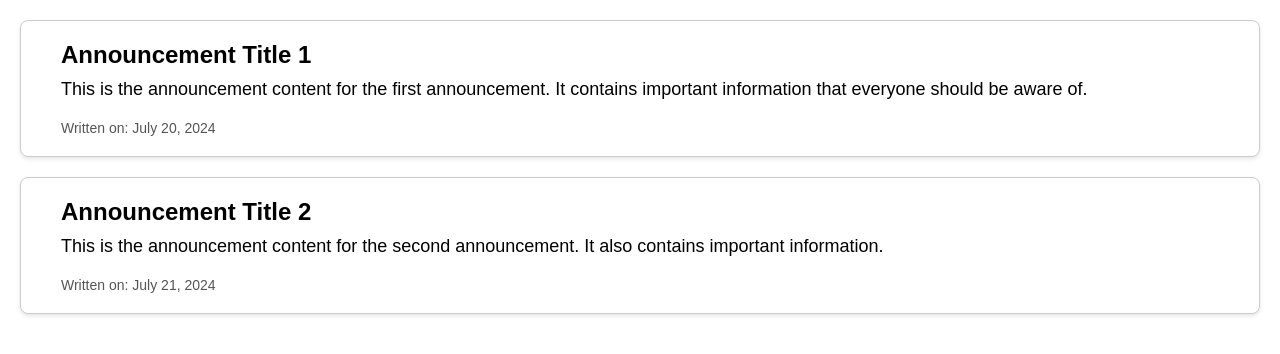
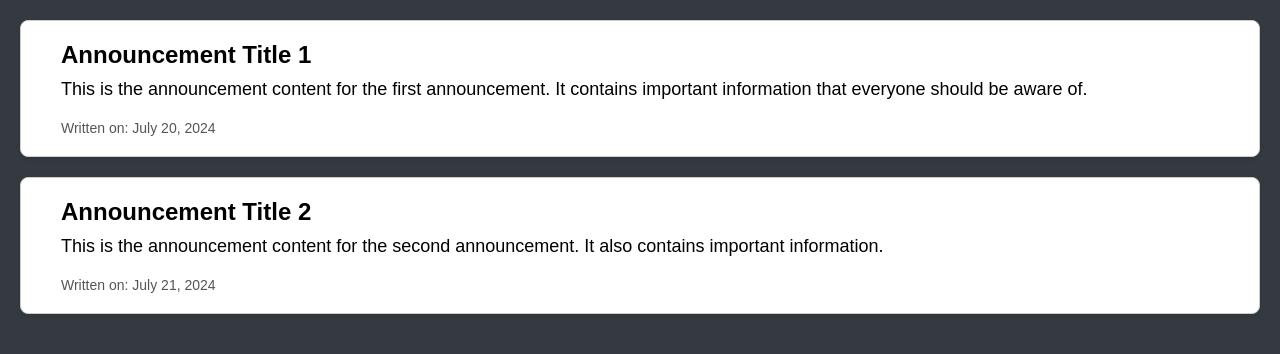
Before and after one commit to omark-rause/NSDOC, a plain HTML site: page index.html in a window 1280 px wide. Drawn offline with Linux system fonts and the light colour scheme.

Commit message:
Update index.html

```diff
--- a/index.html
+++ b/index.html
@@ -9,7 +9,7 @@
             font-family: Arial, sans-serif;
             margin: 0;
             padding: 20px;
-            background-color: transparent; /* Ensure body background is transparent */
+            background-color: #343a40; /* Ensure body background is transparent */
         }
         .announcement {
             background-color: #fff;
```
